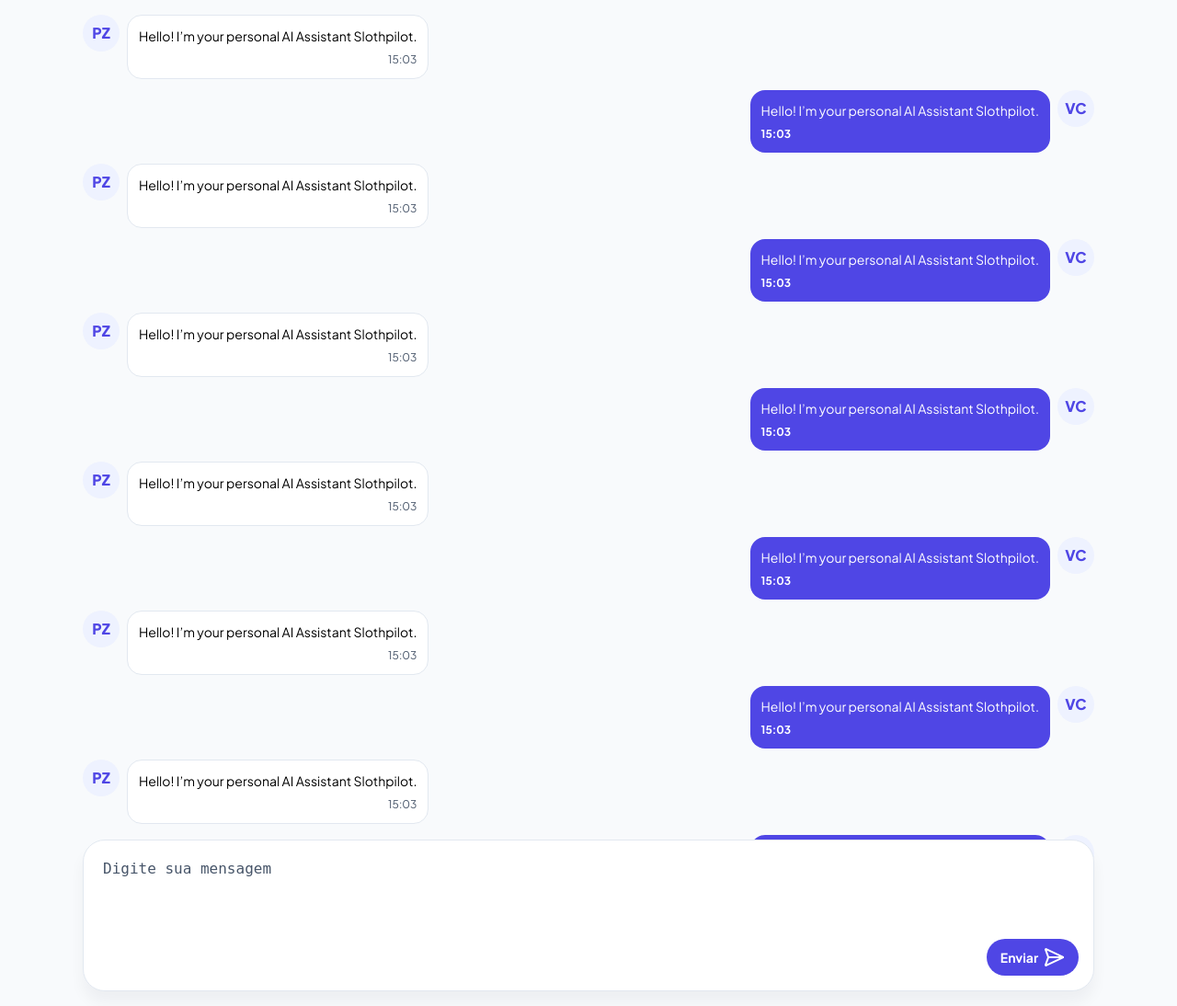
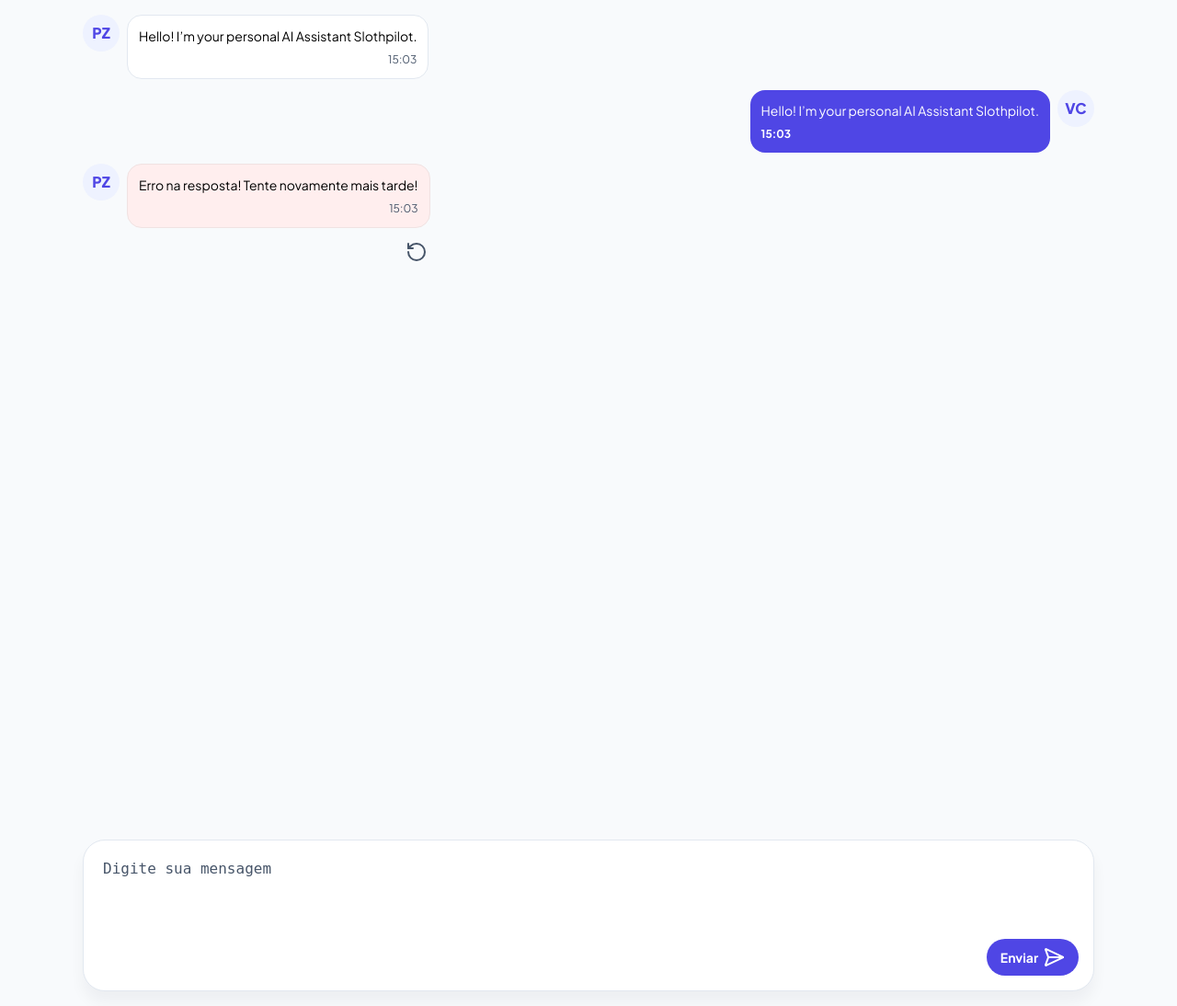
Before and after one commit to Edmar-Sousa/IA-p0-primeiro-fluxo-com-llm, a FastAPI app: page /client in a window 1280 px wide. Shown: the part 108-1202 px from the top of the page at 92% size. Run offline with FastAPI, Linux system fonts and the light colour scheme; parts of the project's set-up code (start-up, migrations or seed data) failed here and were passed over.

Commit message:
feat: add button retry

```diff
--- a/src/web/public/client.css
+++ b/src/web/public/client.css
@@ -119,8 +119,6 @@
 .chat-messages {
     flex: 1;
     padding: 16px;
-    /* overflow-y: auto; */
-    /* background: #0f0; */
 }
 
 .chat-max-size-container {
@@ -175,6 +173,10 @@
     background: var(--background-white-color);
 }
 
+.text-message.error {
+    border-color: var(--stroke-color-red);
+    background: var(--background-light-red);
+}
 
 .message-time {
     font-family: 'Plus Jakarta Sans', sans-serif;
@@ -199,6 +201,26 @@
     text-align: left;
     font-weight: bold;
     color: var(--text-white-color);
+}
+
+.message-retry-container {
+    width: fit-content;
+
+    display: flex;
+    flex-direction: column;
+}
+
+.button-empty {
+    width: 30px;
+    height: 30px;
+
+    border: none;
+    background: none;
+}
+
+.message-retry-container .button-empty {
+    align-self: flex-end;
+    color: var(--placeholder-color);
 }
 
 
--- a/src/web/public/styles.css
+++ b/src/web/public/styles.css
@@ -9,7 +9,10 @@
     --background-white-color: #fff;
     --background-light-blue: #EEF2FF;
 
+    --background-light-red: #ffeeee;
+
     --stroke-color: #E2E8F0;
+    --stroke-color-red: #f0e2e2;
 
     --text-white-color: #fff;
     --text-color: #1E293B;
@@ -24,3 +27,7 @@ body, html {
     overflow-x: hidden;
     height: 100%;
 }
+
+button {
+    cursor: pointer;
+}
--- a/src/web/templates/client.html
+++ b/src/web/templates/client.html
@@ -66,139 +66,7 @@
                     </div>
                 </div>
 
-                <div class="message">
-                    <div class="user-circle">
-                        PZ
-                    </div>
-
-                    <div class="text-message">
-                        <p>Hello! I’m your personal AI Assistant Slothpilot.</p>
-                        <p class="message-time">
-                            15:03
-                        </p>
-                    </div>
-                </div>
-
-                <div class="message right">
-                    <div class="text-message right">
-                        <p>Hello! I’m your personal AI Assistant Slothpilot.</p>
-                        <p class="message-time">
-                            15:03
-                        </p>
-                    </div>
-
-                    <div class="user-circle">
-                        VC
-                    </div>
-                </div>
-
-                <div class="message">
-                    <div class="user-circle">
-                        PZ
-                    </div>
-
-                    <div class="text-message">
-                        <p>Hello! I’m your personal AI Assistant Slothpilot.</p>
-                        <p class="message-time">
-                            15:03
-                        </p>
-                    </div>
-                </div>
-
-                <div class="message right">
-                    <div class="text-message right">
-                        <p>Hello! I’m your personal AI Assistant Slothpilot.</p>
-                        <p class="message-time">
-                            15:03
-                        </p>
-                    </div>
-
-                    <div class="user-circle">
-                        VC
-                    </div>
-                </div>
-
-                <div class="message">
-                    <div class="user-circle">
-                        PZ
-                    </div>
-
-                    <div class="text-message">
-                        <p>Hello! I’m your personal AI Assistant Slothpilot.</p>
-                        <p class="message-time">
-                            15:03
-                        </p>
-                    </div>
-                </div>
-
-                <div class="message right">
-                    <div class="text-message right">
-                        <p>Hello! I’m your personal AI Assistant Slothpilot.</p>
-                        <p class="message-time">
-                            15:03
-                        </p>
-                    </div>
-
-                    <div class="user-circle">
-                        VC
-                    </div>
-                </div>
-
-
-                <div class="message">
-                    <div class="user-circle">
-                        PZ
-                    </div>
-
-                    <div class="text-message">
-                        <p>Hello! I’m your personal AI Assistant Slothpilot.</p>
-                        <p class="message-time">
-                            15:03
-                        </p>
-                    </div>
-                </div>
-
-                <div class="message right">
-                    <div class="text-message right">
-                        <p>Hello! I’m your personal AI Assistant Slothpilot.</p>
-                        <p class="message-time">
-                            15:03
-                        </p>
-                    </div>
-
-                    <div class="user-circle">
-                        VC
-                    </div>
-                </div>
-
-
-                <div class="message">
-                    <div class="user-circle">
-                        PZ
-                    </div>
-
-                    <div class="text-message">
-                        <p>Hello! I’m your personal AI Assistant Slothpilot.</p>
-                        <p class="message-time">
-                            15:03
-                        </p>
-                    </div>
-                </div>
-
-                <div class="message right">
-                    <div class="text-message right">
-                        <p>Hello! I’m your personal AI Assistant Slothpilot.</p>
-                        <p class="message-time">
-                            15:03
-                        </p>
-                    </div>
-
-                    <div class="user-circle">
-                        VC
-                    </div>
-                </div>
-
-                <div class="message">
+                <!-- <div class="message">
                     <div class="user-circle">
                         PZ
                     </div>
@@ -208,6 +76,37 @@
                         <span class="bullet"></span>
                         <span class="bullet"></span>
                     </div>
+                </div> -->
+
+                <div class="message-retry-container">
+                    <div class="message">
+                        <div class="user-circle">
+                            PZ
+                        </div>
+
+                        <div class="text-message error">
+                            <p>Erro na resposta! Tente novamente mais tarde!</p>
+                            <p class="message-time">
+                                15:03
+                            </p>
+                        </div>
+                    </div>
+
+                    <button class="button-empty">
+                        <svg
+                            xmlns="http://www.w3.org/2000/svg"
+                            width="24"
+                            height="24"
+                            viewBox="0 0 24 24"
+                            fill="none"
+                            stroke="currentColor"
+                            stroke-width="2"
+                            stroke-linecap="round"
+                            stroke-linejoin="round">
+                                <path d="M3 12a9 9 0 1 0 9-9 9.75 9.75 0 0 0-6.74 2.74L3 8"/>
+                                <path d="M3 3v5h5"/>
+                        </svg>
+                    </button>
                 </div>
 
             </div>
```
